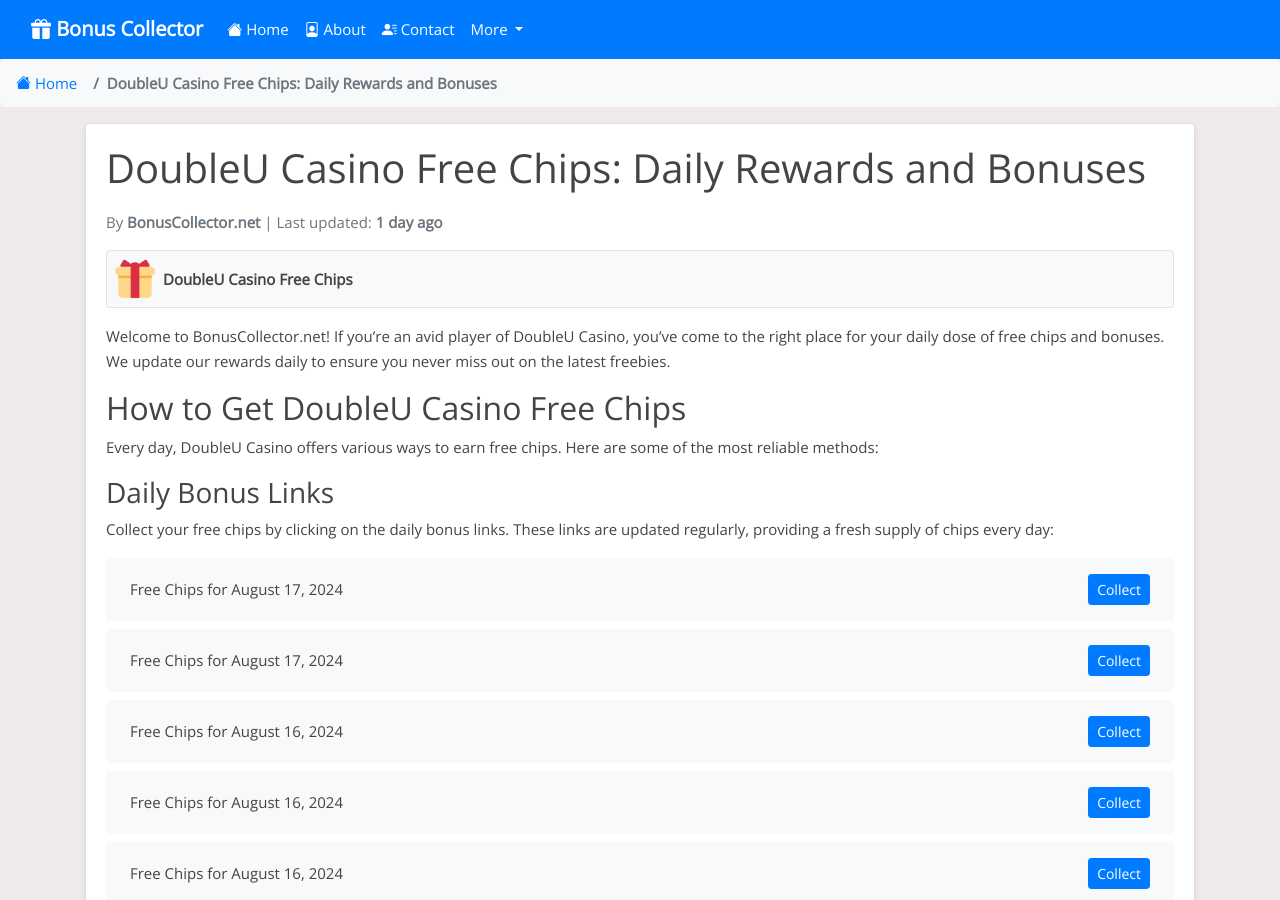
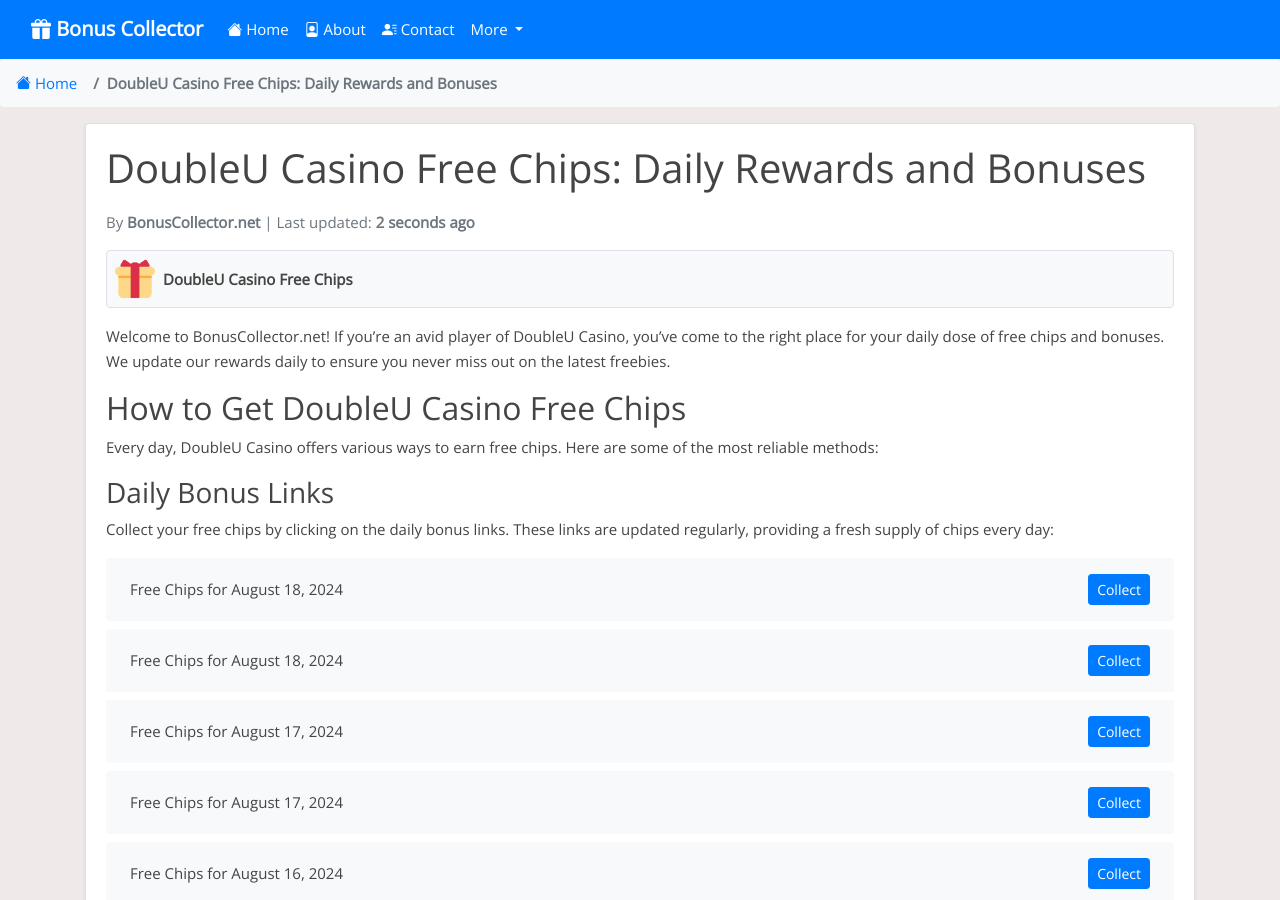
Before and after one commit to Prollad99/bs-net, a Jekyll site: the page built from _posts/2024-07-19-doubleu-casino.md, in a window 1280 px wide and 900 px high. Built offline with Jekyll 4.4.1, drawn with Linux system fonts in a browser that asks for light colours; nearby versions of some CDN libraries; comment, search, counter and statistics services are not loaded; some of the changed text lies outside the part shown.

Commit message:
Update doubleu-casino reward links and last modified date

```diff
--- a/_data/include_files.yml
+++ b/_data/include_files.yml
@@ -5,7 +5,7 @@
   last_modified: 2024-08-17 15:33:12
 
 doubleu-casino.html:
-  last_modified: 2024-08-17 03:10:50
+  last_modified: 2024-08-18 06:26:36
 
 bingo-bash.html:
   last_modified: 2024-08-18 06:26:31
--- a/_includes/doubleu-casino.html
+++ b/_includes/doubleu-casino.html
@@ -1,4 +1,12 @@
 <ul class="list-group mt-3 mb-4">
+  <li class="list-group-item d-flex justify-content-between align-items-center">
+    <span>Free Chips for August 18, 2024</span>
+    <a href="https://duc.link/FreeSpinsAug17h7s1" class="btn btn-primary btn-sm">Collect</a>
+  </li>
+  <li class="list-group-item d-flex justify-content-between align-items-center">
+    <span>Free Chips for August 18, 2024</span>
+    <a href="https://duc.link/FreeChipsAug17f8e2" class="btn btn-primary btn-sm">Collect</a>
+  </li>
   <li class="list-group-item d-flex justify-content-between align-items-center">
     <span>Free Chips for August 17, 2024</span>
     <a href="https://duc.link/GrandSpinsAug16t6b0" class="btn btn-primary btn-sm">Collect</a>
@@ -391,12 +399,4 @@
     <span>Free Chips for Invalid Date</span>
     <a href="https://duc.link/GiganticChipsJul11e5p3" class="btn btn-primary btn-sm">Collect</a>
   </li>
-  <li class="list-group-item d-flex justify-content-between align-items-center">
-    <span>Free Chips for Invalid Date</span>
-    <a href="http://duc.link/x0711xjm" class="btn btn-primary btn-sm">Collect</a>
-  </li>
-  <li class="list-group-item d-flex justify-content-between align-items-center">
-    <span>Free Chips for Invalid Date</span>
-    <a href="https://duc.link/insta_spin10wub" class="btn btn-primary btn-sm">Collect</a>
-  </li>
 </ul>
```
Also changed, not shown: links-json/doubleu-casino.json (+8 -6 lines).
